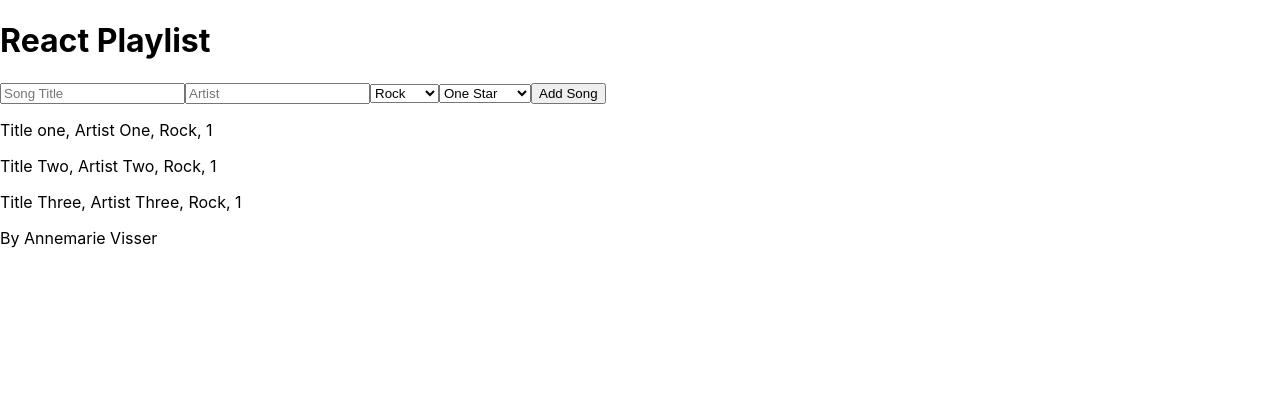
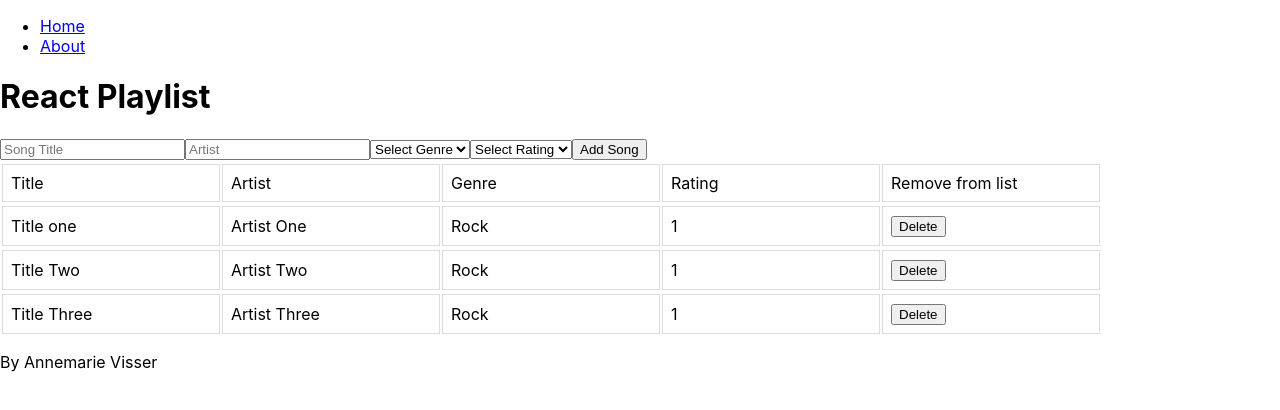
Before and after one commit to AnnemarieVisser/Eindopdracht_React, a React (Create React App) app in the folder playlist/: page / in a window 1280 px wide. Shown: the top 410 px of the page. Built offline with nearby package versions, Linux system fonts and the light colour scheme.

Commit message:
Displaying songs. Added routing to About page

```diff
--- a/playlist/package.json
+++ b/playlist/package.json
@@ -8,6 +8,7 @@
     "@testing-library/user-event": "^12.6.0",
     "react": "^17.0.1",
     "react-dom": "^17.0.1",
+    "react-router-dom": "^5.2.0",
     "react-scripts": "4.0.1",
     "web-vitals": "^0.2.4"
   },
--- /dev/null
+++ b/playlist/src/About.js
@@ -0,0 +1,14 @@
+import React from 'react'
+
+function About() {
+    return (
+        <div>
+            <h2>About me:</h2>
+            <p>I am a Junior Frontend developer in training. I'm working on various projects in HTML, CSS, Javascript and React. This is one of the projects I have made for my education at Winc Academy.</p>
+            <h2>About the project:</h2>
+            <p>The goals for this project were to create a playlist app in which to save favourite songs and rate the numbers. I included a routing to different pages as well.</p>
+        </div>
+    )
+}
+
+export default About
--- a/playlist/src/App.js
+++ b/playlist/src/App.js
@@ -1,8 +1,49 @@
 import Header from "./Header";
 import SongOverview from "./SongOverview";
 import Footer from "./Footer";
+import About from "./About"
+import {
+  BrowserRouter as Router,
+  Switch,
+  Route,
+  Link
+} from "react-router-dom";
 
 function App() {
+
+  return (
+    <Router>
+      <div>
+        <nav>
+          <ul>
+            <li>
+              <Link to="/">Home</Link>
+            </li>
+            <li>
+              <Link to="/about">About</Link>
+            </li>
+          </ul>
+        </nav>
+
+        {/* A <Switch> looks through its children <Route>s and
+            renders the first one that matches the current URL. */}
+        <Switch>
+          <Route path="/about">
+            <About />
+          </Route>
+          <Route path="/SongOverview">
+            <SongOverview />
+          </Route>
+          <Route path="/">
+            <Home />
+          </Route>
+        </Switch>
+      </div>
+    </Router>
+  );
+}
+
+function Home() {
   return (
     <div>
       <Header />
--- a/playlist/src/SongForm.js
+++ b/playlist/src/SongForm.js
@@ -10,7 +10,6 @@ class SongForm extends React.Component {
             artist: "",
             genre: "",
             rating: ""
-
         }
 
         this.handleChange = this.handleChange.bind(this);
@@ -19,12 +18,13 @@ class SongForm extends React.Component {
 
     handleChange(event) {
         console.log(event.target.value);
-        const { name, value } = event.target
-        this.setState({ [name]: value })
+        const { name, value } = event.target;
+        this.setState({ [name]: value });
     }
 
     handleSubmit(event) {
         event.preventDefault();
+        this.props.addSongToList(this.state);
     }
 
     render() {
@@ -48,19 +48,21 @@ class SongForm extends React.Component {
                     />
 
                     <select name="genre" value={this.state.value} onChange={this.handleChange}>
-                        <option value="rock">Rock</option>
-                        <option value="metal">Metal</option>
-                        <option value="pop">Pop</option>
-                        <option value="classic">Classic</option>
-                        <option value="country">Country</option>
+                        <option value=" ">Select Genre</option>
+                        <option value="Rock">Rock</option>
+                        <option value="Metal">Metal</option>
+                        <option value="Pop">Pop</option>
+                        <option value="Classic">Classic</option>
+                        <option value="Country">Country</option>
                     </select>
 
                     <select name="rating" value={this.state.value} onChange={this.handleChange}>
-                        <option value="one">One Star</option>
-                        <option value="two">Two Stars</option>
-                        <option value="three">Three Stars</option>
-                        <option value="four">Four Stars</option>
-                        <option value="five">Five Stars</option>
+                        <option value=" ">Select Rating</option>
+                        <option value="1">One Star</option>
+                        <option value="2">Two Stars</option>
+                        <option value="3">Three Stars</option>
+                        <option value="4">Four Stars</option>
+                        <option value="5">Five Stars</option>
                     </select>
                     <button type="submit">Add Song</button>
                 </form>
--- a/playlist/src/SongList.js
+++ b/playlist/src/SongList.js
@@ -3,8 +3,17 @@ import React from 'react';
 function SongList(props) {
     return (
         <div>
-            <p>{props.title}, {props.artist}, {props.genre}, {props.rating}</p>
-
+            <table id='songlist'>
+                <tbody>
+                    <tr>
+                        <td>{props.title}</td>
+                        <td>{props.artist}</td>
+                        <td>{props.genre}</td>
+                        <td>{props.rating}</td>
+                        <td><button>Delete</button></td>
+                    </tr>
+                </tbody>
+            </table>
         </div>
     )
 }
--- a/playlist/src/SongOverview.js
+++ b/playlist/src/SongOverview.js
@@ -2,6 +2,7 @@ import React from "react";
 import SongList from "./SongList";
 import listOfSongs from "./listOfSongs";
 import SongForm from "./SongForm";
+import SongSorting from "./SongSorting"
 
 
 class SongOverview extends React.Component {
@@ -15,16 +16,20 @@ class SongOverview extends React.Component {
     }
 
     addSong = (song) => {
-        console.log('addSong');
-        song.preventDefault();
+        console.log(song);
+        this.setState(prevState => {
+            const songs = [...prevState.songs, song];
+            return { songs };
+        })
     }
-
 
     render() {
         const allSongs = this.state.songs.map(item => <SongList key={item.id} artist={item.artist} title={item.title} genre={item.genre} rating={item.rating} />)
         return (
             <div>
-                <SongForm />
+
+                <SongForm addSongToList={this.addSong} />
+                <SongSorting />
                 {allSongs}
             </div>
         )
--- /dev/null
+++ b/playlist/src/SongSorting.js
@@ -0,0 +1,20 @@
+import React from 'react';
+
+function SongSorting() {
+    return (
+        <div>
+            <table id='songsorting'>
+                <tbody>
+                    <tr></tr>
+                    <td>Title</td>
+                    <td>Artist</td>
+                    <td>Genre</td>
+                    <td>Rating</td>
+                    <td>Remove from list</td>
+                </tbody>
+            </table>
+        </div>
+    )
+}
+
+export default SongSorting
--- a/playlist/src/index.css
+++ b/playlist/src/index.css
@@ -11,3 +11,10 @@ code {
   font-family: source-code-pro, Menlo, Monaco, Consolas, 'Courier New',
     monospace;
 }
+
+
+td{
+  border: 1px solid #ddd;
+  padding: 8px;
+  width: 200px;
+}
```
Also changed, not shown: 2 other files (tests, documents, lock files or other folders).
